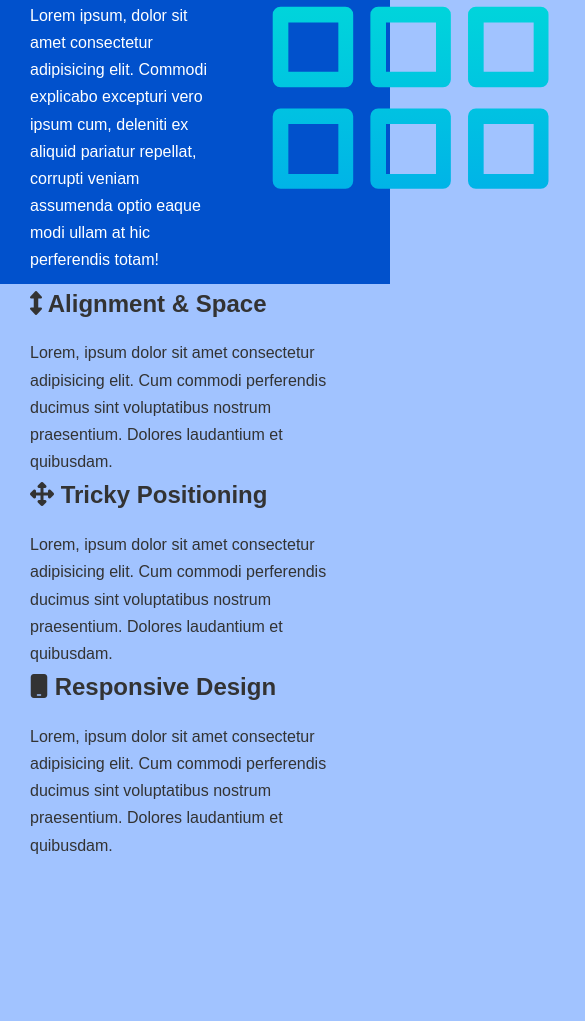
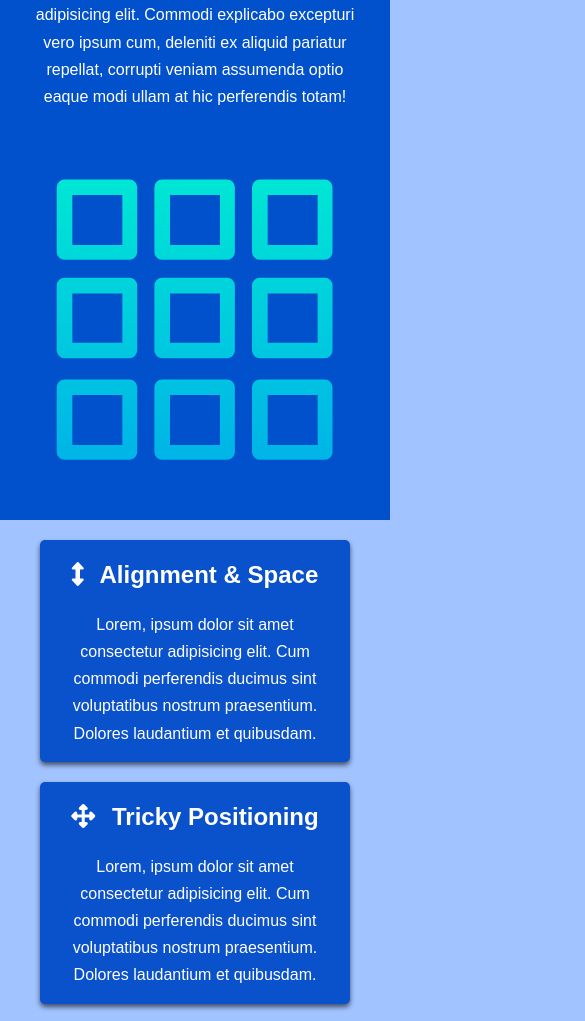
Before and after one commit to s-khodjaev/flex, a plain HTML site: page index.html in a window 390 px wide. Shown: the part 246-1267 px from the top of the page, 585 px wide, since content can reach past the window. Before the commit the page ends 1105 px from the top, so only its background shows below. Drawn offline with Linux system fonts and the light colour scheme.

Commit message:
add media queries

```diff
--- a/main.css
+++ b/main.css
@@ -97,3 +97,37 @@ ul {
 }
 
 /* Boxes */
+
+.boxes .container {
+  display: flex;
+  justify-content: space-between;
+}
+
+.box {
+  flex: 1;
+  background-color: #0a51cc;
+  color: #fff;
+  margin: 20px 10px;
+  padding: 15px 20px;
+  box-shadow: 0 3px 5px rgba(0, 0, 0, 0.6);
+  border-radius: 5px;
+}
+
+.box i {
+  margin-right: 10px;
+}
+
+/* Media Queries */
+
+@media (max-width: 767px) {
+  .header .container {
+    flex-direction: column;
+    padding-top: 30px;
+    text-align: center;
+  }
+
+  .boxes .container {
+    display: block;
+    text-align: center;
+  }
+}
```
